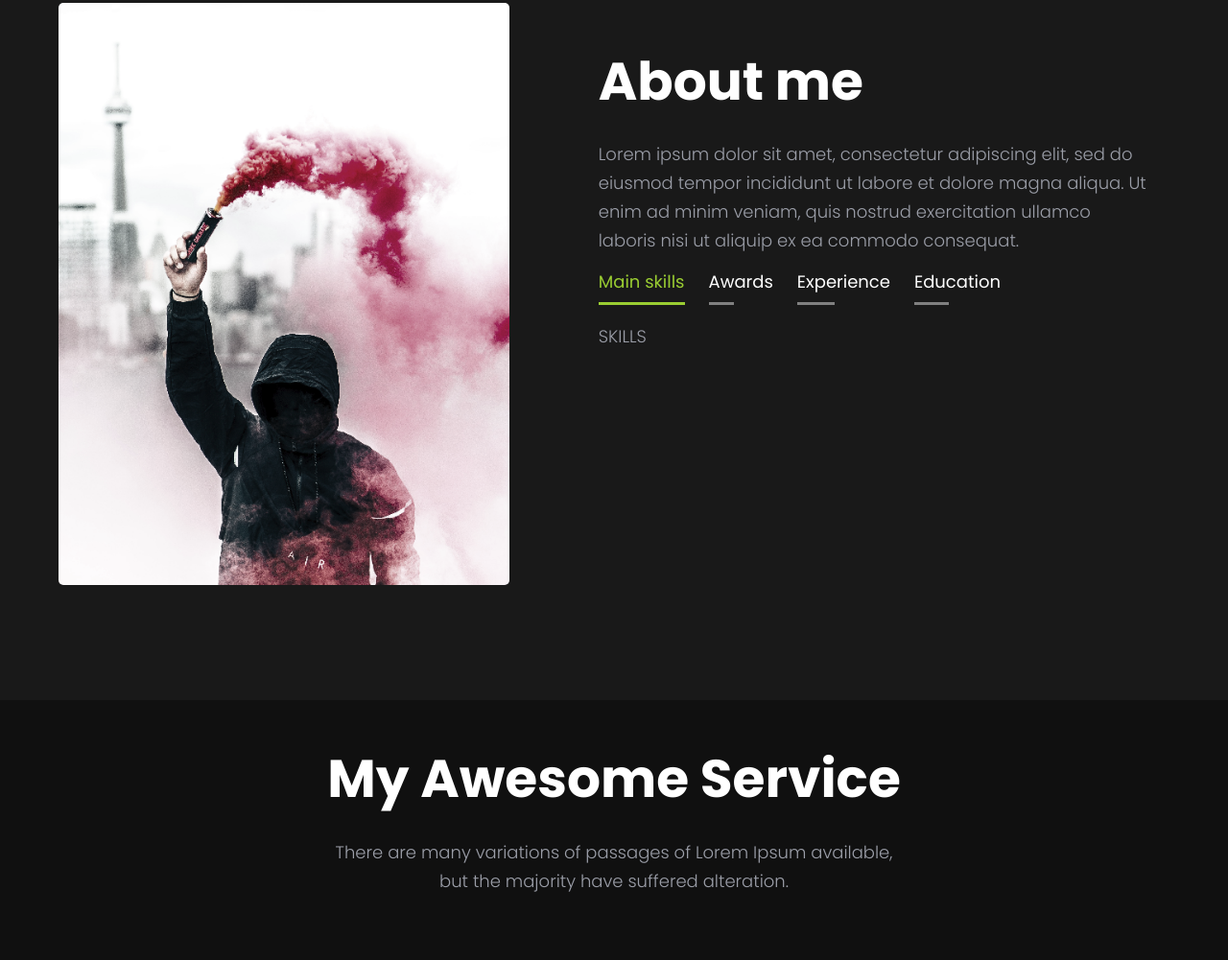
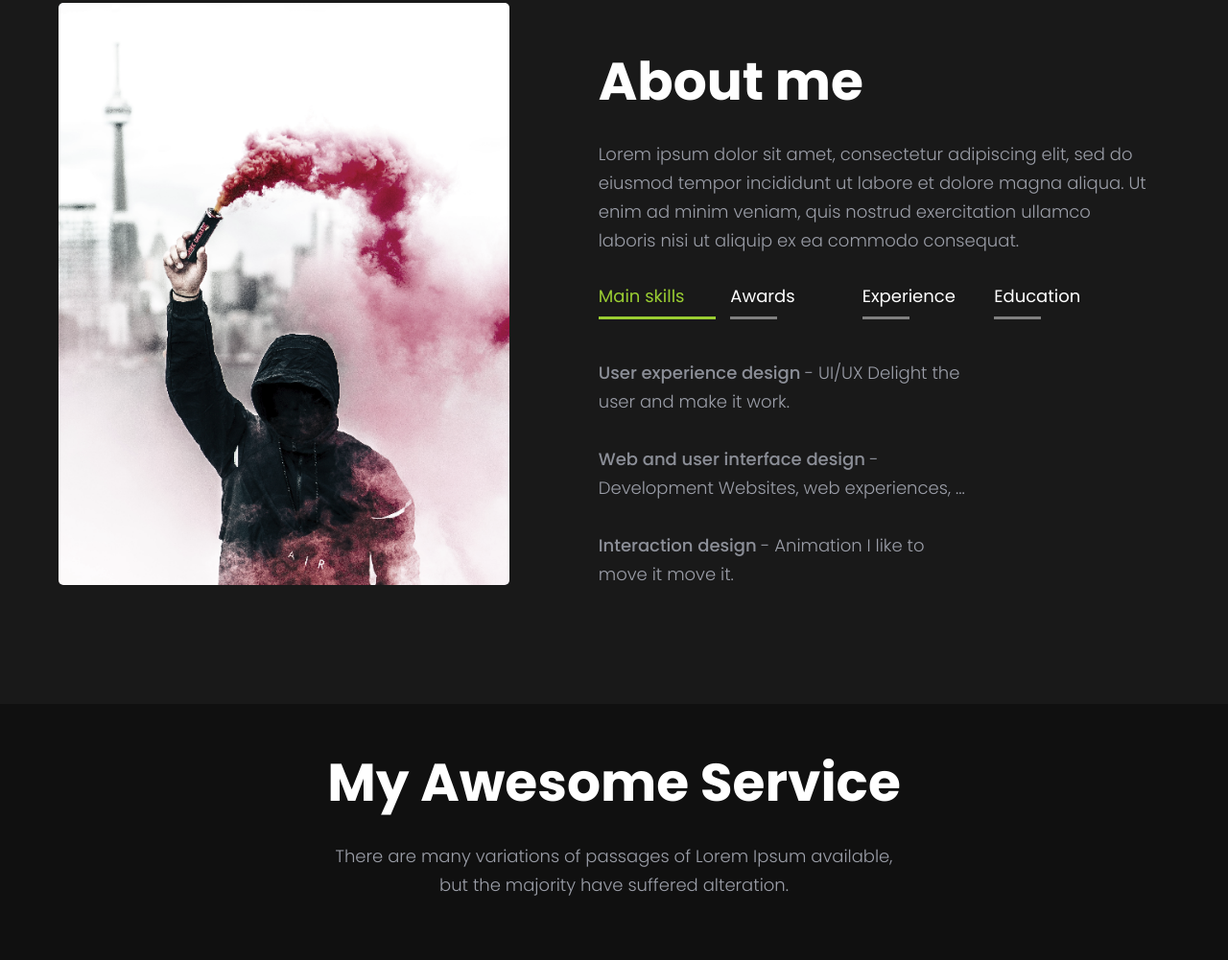
Before and after one commit to Bambi666/personal_onepage, a plain HTML site: page index.html in a window 1280 px wide. Shown: the part 917-1918 px from the top of the page at 96% size. Drawn offline with nearby package versions, Linux system fonts and the light colour scheme.

Commit message:
About me: working tabs

```diff
--- a/assets/js/script.js
+++ b/assets/js/script.js
@@ -41,28 +41,49 @@ setInterval(function () {
 // ABOUT ME : TABS #####################################
 
 
-let tabsContentText = ["SKILLS", "AWARDS", "EXPERIENCE", "EDUCATION"];
+// let tabsContentText = ["SKILLS", "AWARDS", "EXPERIENCE", "EDUCATION"];
 
 
-let skills = document.getElementById('skills');
+// let skills = document.getElementById('skills');
 
-document.getElementById('tabs-content').innerHTML = tabsContentText[0];
+// document.getElementById('tabs-content').innerHTML = tabsContentText[0];
 
-skills.addEventListener("click", function (e) {
-    skills.classList.add('tab-active');
-    awards.classList.remove('tab-active');
-    document.getElementById('tabs-content').innerHTML = tabsContentText[0];
-})
+// skills.addEventListener("click", function (e) {
+//     skills.classList.add('tab-active');
+//     awards.classList.remove('tab-active');
+//     document.getElementById('tabs-content').innerHTML = tabsContentText[0];
+// })
 
-let awards = document.getElementById('awards');
-awards.addEventListener("click", function () {
-    awards.classList.add('tab-active');
-    skills.classList.remove('tab-active');
-    document.getElementById('tabs-content').innerHTML = tabsContentText[1];
-})
+// let awards = document.getElementById('awards');
+// awards.addEventListener("click", function () {
+//     awards.classList.add('tab-active');
+//     skills.classList.remove('tab-active');
+//     document.getElementById('tabs-content').innerHTML = tabsContentText[1];
+// })
 
 // let tabsContent = document.getElementsByClassName('tabs-content');
 
 // document.getElementById('tabs-content').innerHTML = tabsContentText[0];
 
+// BETTER TABS ##################################
+
+let tabs = document.getElementsByClassName('tabs')[0];
+
+tabs.addEventListener("click", function (event) {
+
+    if (event.target.className == 'tab') {
+
+        tabs.querySelectorAll('button.tab[data-id], div.tabs-content[data-id]').forEach(element => {
+            element.classList.remove('active');
+
+        });
+        let dataId = event.target.getAttribute('data-id');
+
+        tabs.querySelector('div.tabs-content[data-id=' + dataId + ']').classList.add('active');
+        tabs.querySelector('button.tab[data-id=' + dataId + ']').classList.add('active');
+
+    };
+});
+
+
 // AOS.init();
--- a/assets/sass/parts/_about.scss
+++ b/assets/sass/parts/_about.scss
@@ -52,16 +52,21 @@
             }
 
             .tabs {
-                color: white;
-                display: flex;
-
-                div {
+                color: #8C8F98;
                 margin-right: 25px;
 
-                    a {
+                .tab {
+                    background: none;
                     width: 25%;
                     color: white;
                     font-size: 18px;
+                    float: left;
+                    border: none;
+                    outline: none;
+                    padding: 15px;
+                    padding-left: 0;
+                    text-align: left;
+
 
                     &:after {
                         content: "";
@@ -82,7 +87,7 @@
                         }
                     }
 
-                        &.tab-active {
+                    &.active {
 
                         color: yellowgreen;
 
@@ -92,8 +97,34 @@
                         }
                     }
                 }
+
+                .tabs-content {
+                    display: none;
+                    padding-top: 60px;
+                    max-width: 70%;
+
+                    div {
+                        margin-top: 30px;
+
+                        h4 {
+                            font-size: 18px;
+                            font-weight: 500;
+                            display: inline;
+
+                        }
+
+                        p {
+                            display: inline;
+                        }
+                    }
+
+
+
+                    &.active {
+                        display: block;
                     }
                 }
             }
         }
     }
+}
--- a/index.html
+++ b/index.html
@@ -66,17 +66,58 @@
                     et dolore magna aliqua. Ut enim ad minim veniam, quis nostrud exercitation ullamco laboris nisi ut
                     aliquip ex ea commodo consequat.</p>
 
-                <div class="tabs" id="tabs">
+                <div class="tabs">
+                    <button class="tab active" data-id='tab1'>Main skills</button>
+                    <button class="tab" data-id='tab2'>Awards</button>
+                    <button class="tab" data-id='tab3'>Experience</button>
+                    <button class="tab" data-id='tab4'>Education</button>
 
-                    <div><a id="skills" class="tab-active" href="#about">Main skills</a></div>
-                    <div><a id="awards" href="#about">Awards</a></div>
-                    <div><a id="experience" href="#about">Experience</a></div>
-                    <div><a id="education" href="#about">Education</a></div>
+                    <div class="tabs-content active" data-id='tab1'>
+                        <div>
+                            <h4>User experience design</h4>
+                            <p> - UI/UX
+                                Delight the user and make it work.</p>
+                        </div>
+                        <div>
 
-                </div>
+                            <h4> Web and user interface design</h4>
+                            <p> - Development
+                                Websites, web experiences, ...</p>
+                        </div>
+                        <div>
 
-                <div>
-                    <p id="tabs-content"></p>
+                            <h4>Interaction design</h4>
+                            <p>- Animation
+                                I like to move it move it.</p>
+                        </div>
+                    </div>
+
+                    <div class="tabs-content" data-id='tab2'>
+                        <p>Awwwards.com - Winner
+                            2019 - 2020
+                            CSS Design Awards - Winner
+                            2017 - 2018
+                            Design nominees - site of the day
+                            2013- 2014</p>
+                    </div>
+
+                    <div class="tabs-content" data-id='tab3'>
+                        <p>Sr. Front-end Engineer - Google
+                            2018 - Current
+                            Front-end Engineer - Microsoft
+                            2017 - 2018
+                            Software Engineer - Alibaba
+                            2013- 2014</p>
+                    </div>
+
+                    <div class="tabs-content" data-id='tab4'>
+                        <p>BSc In CSE - ABC University, Los Angeles, CA
+                            2010
+                            Diploma in Computer Science - Gamma Technical Institute
+                            2009
+                            Graphic Designer - ABC Institute, Los Angeles, CA
+                            2007</p>
+                    </div>
                 </div>
             </div>
 
```
Also changed, not shown: assets/css/style.css, 1 other file. Lines whose indentation alone changed are shown as unchanged.
